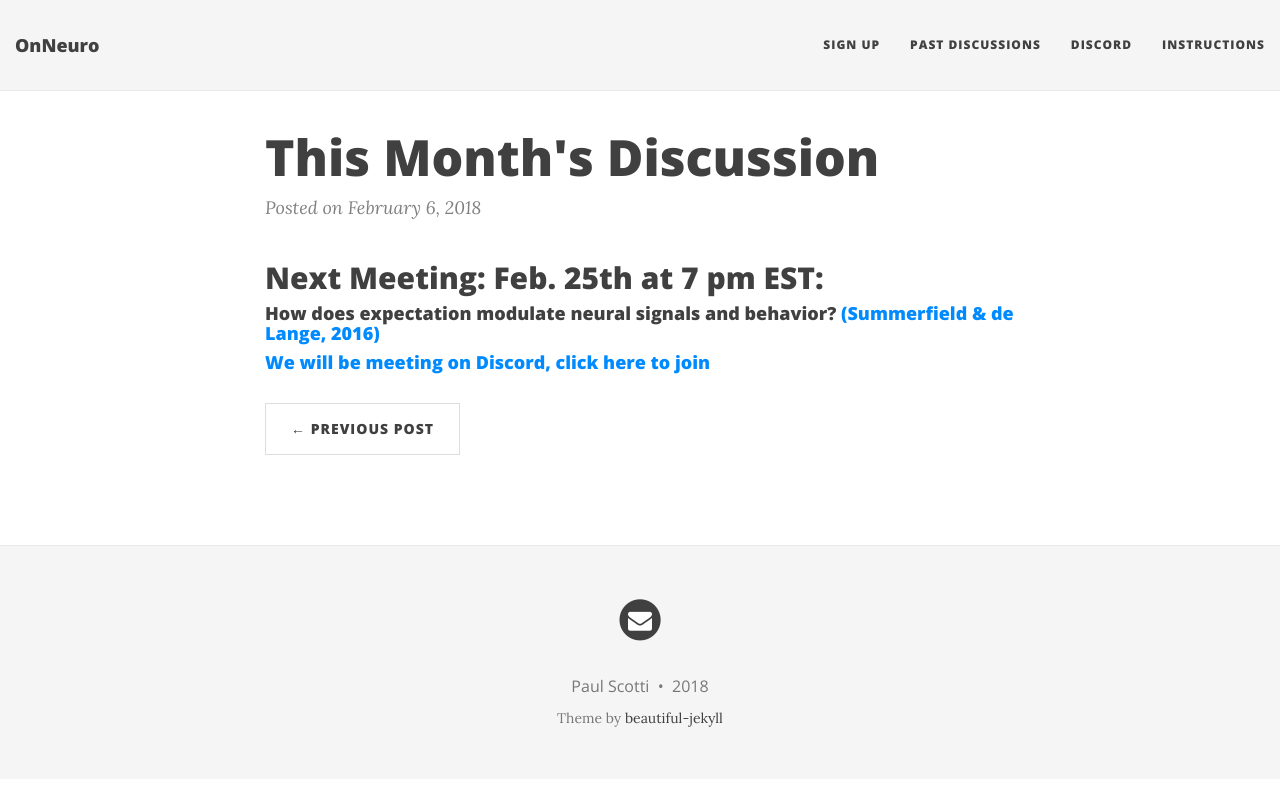
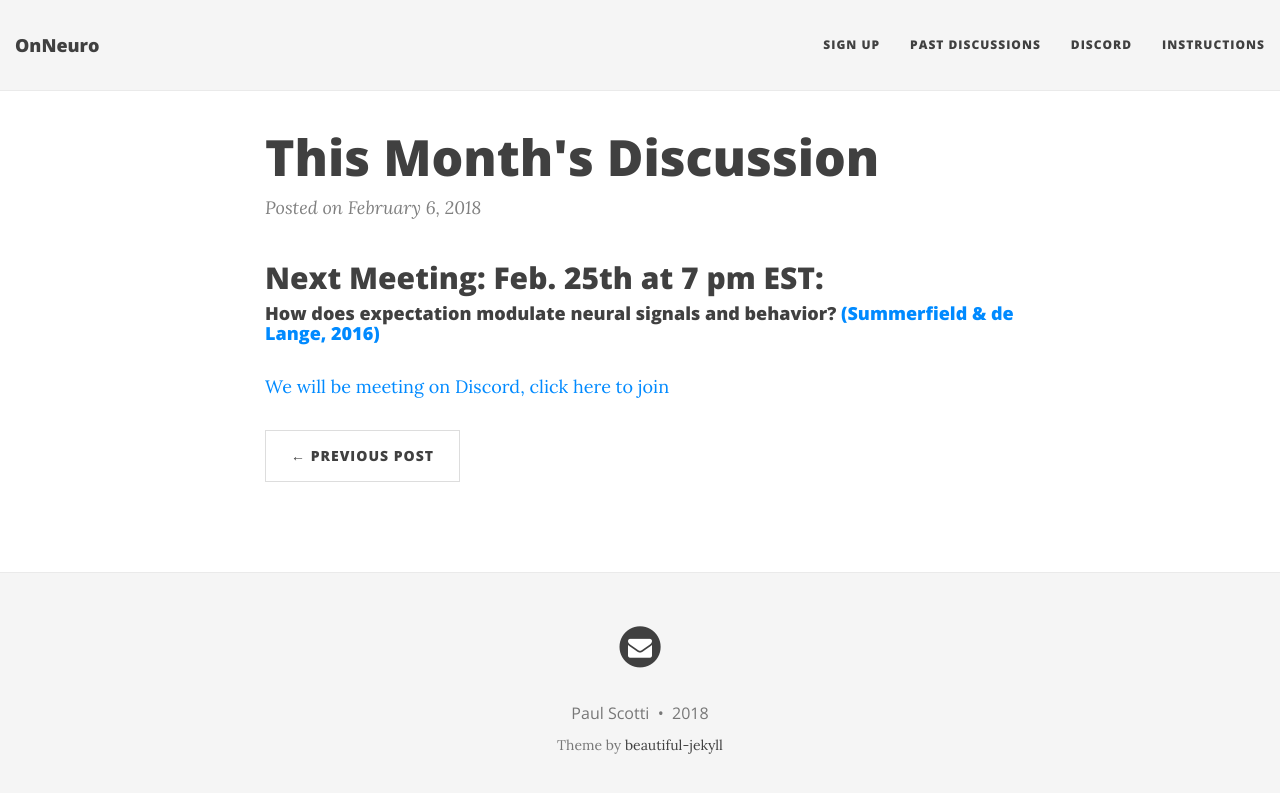
Before and after one commit to OnNeuro/onneuro.github.io, a Jekyll site: the page built from _posts/2018-02-06-Next.md, in a window 1280 px wide. Shown: the top 793 px of the page. Built offline with Jekyll 4.4.1, drawn with Linux system fonts in a browser that asks for light colours; nearby versions of some CDN libraries.

```diff
--- a/_posts/2018-02-06-Next.md
+++ b/_posts/2018-02-06-Next.md
@@ -8,4 +8,4 @@ excerpt: We will be live on Sunday, Feb. 25th at 7 pm EST -- read more for link
 
 #### How does expectation modulate neural signals and behavior? [(Summerfield & de Lange, 2016)](https://www.nature.com/articles/nrn3838.pdf)
 
-#### [We will be meeting on Discord, click here to join](https://discord.gg/zmAAx2W)
+[We will be meeting on Discord, click here to join](https://discord.gg/zmAAx2W)
```
